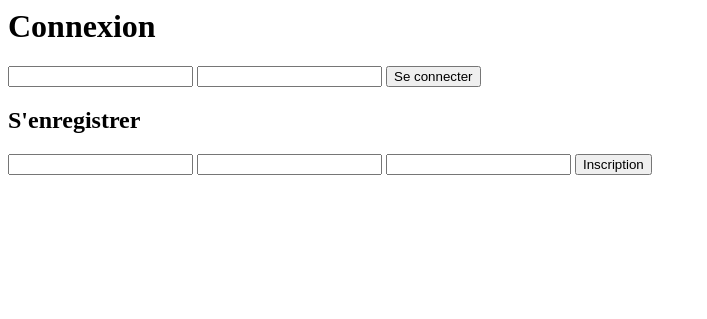
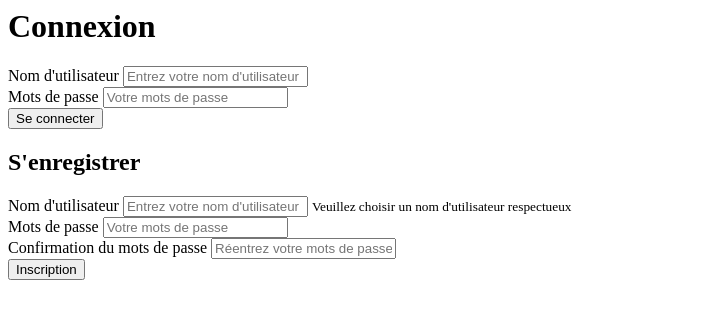
Before and after one commit to gmedyacine/chat-application, a PHP site: page /login.php in a window 1280 px wide. Shown: the top 319 px of the page, without its empty margins (0-707 px from the left). Run offline with PHP 8.4, Linux system fonts and the light colour scheme.

Commit message:
:lipstick: bootsrapping

```diff
--- a/public/login.php
+++ b/public/login.php
@@ -1,31 +1,58 @@
 <h1>Connexion</h1>
 
 <?php
-    if (isset($loginError)):
-?>
-<p class="error"><?= $loginError; ?>
+if (isset($loginError) && $loginError !== ''):
+    ?>
+    <div class="alert alert-danger" role="alert">
+        <?php
+        echo $loginError;
+        ?>
+    </div>
 <?php
-    endif
+endif
 ?>
 
 <form method="post">
-    <input type="text" name="username" required="true">
-    <input type="password" name="password" required="true">
-    <input type="submit" name="login" value="Se connecter">
+    <div class="form-group">
+        <label for="username">Nom d'utilisateur</label>
+        <input type="text" class="form-control" name="username" id="username" required
+               placeholder="Entrez votre nom d'utilisateur">
+    </div>
+    <div class="form-group">
+        <label for="password">Mots de passe</label>
+        <input type="password" class="form-control" name="password" required id="password"
+               placeholder="Votre mots de passe">
+    </div>
+    <button type="submit" name="login" class="btn btn-primary">Se connecter</button>
 </form>
 
 <h2>S'enregistrer</h2>
-<?php if (isset($registrationError)): ?>
-<p class="error">
+<?php if (isset($registrationError)  && $registrationError !== ''): ?>
+    <div class="alert alert-danger" role="alert">
+        <?php
+        echo $registrationError;
+        ?>
+    </div>
+
 <?php
-        $registrationError;
-?>
-<?php
-    endif
+endif
 ?>
 <form method="post">
-    <input type="text" name="username" required="true">
-    <input type="password" name="password" required="true">
-    <input type="password" name="password2" required="true">
-    <input type="submit" name="register" value="Inscription">
+    <div class="form-group">
+        <label for="username">Nom d'utilisateur</label>
+        <input type="text" class="form-control" name="username" id="username" required aria-describedby="usernameHelp"
+               placeholder="Entrez votre nom d'utilisateur">
+        <small id="usernameHelp" class="form-text text-muted">Veuillez choisir un nom d'utilisateur respectueux</small>
+    </div>
+    <div class="form-group">
+        <label for="password">Mots de passe</label>
+        <input type="password" class="form-control" name="password" required id="password"
+               placeholder="Votre mots de passe">
+    </div>
+    <div class="form-group">
+        <label for="password">Confirmation du mots de passe</label>
+        <input type="password" class="form-control" name="password2" required id="password2"
+               placeholder="Réentrez votre mots de passe">
+    </div>
+    <button type="submit" name="register" class="btn btn-primary">Inscription</button>
 </form>
```
Also changed, not shown: public/home.php (+11 -7 lines), public/templates/default.php (+8 -0 lines).
